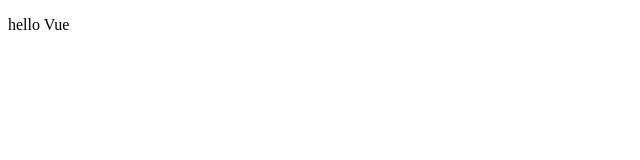
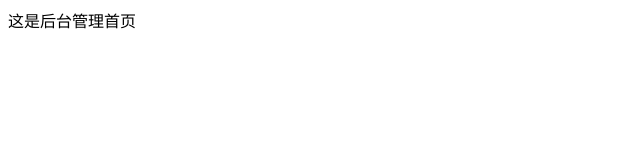
Before and after one commit to RedamancyLi/Shopping, a Vue app: page /#/home in a window 1280 px wide. Shown: the top 160 px of the page, without its empty margins (0-640 px from the left). Built offline with nearby package versions, Linux system fonts and the light colour scheme.

Commit message:
抽离路由模块

```diff
--- a/config/index.js
+++ b/config/index.js
@@ -23,7 +23,7 @@
     // Use Eslint Loader?
     // If true, your code will be linted during bundling and
     // linting errors and warnings will be shown in the console.
-    useEslint: true,
+    useEslint: false,
     // If true, eslint errors and warnings will also be shown in the error overlay
     // in the browser.
     showEslintErrorsInOverlay: false,
--- a/package.json
+++ b/package.json
@@ -11,6 +11,7 @@
     "build": "node build/build.js"
   },
   "dependencies": {
+    "element-ui": "^2.4.11",
     "vue": "^2.5.2",
     "vue-router": "^3.0.2"
   },
--- a/src/App.vue
+++ b/src/App.vue
@@ -1,17 +1,15 @@
 <template>
   <div id="app">
-    <p>hello Vue</p>
+ <!-- 指定路由出口 -->
+ <router-view></router-view>
   </div>
 </template>
 
 <script>
-
-
 export default {
-  name: 'App',
+  name: 'App'
 }
 </script>
 
 <style>
-
 </style>
--- /dev/null
+++ b/src/assets/router/index.js
@@ -0,0 +1,22 @@
+// 导入Vue
+import Vue from 'vue'
+
+// 1导入路由
+import VueRouter from 'vue-router'
+// 5.导入组件配置路由
+import Home from '@/components/Home/Home'
+import Login from '@/components/Login/Login'
+// 2将路由作为插件安装
+Vue.use(VueRouter)
+
+
+// 3创建路由 配置路由
+const router = new VueRouter({
+  routes: [
+    { path: '/login', component: Login },
+    { path: '/home', component: Home }
+  ]
+})
+
+//导出路由实例
+export default router
--- /dev/null
+++ b/src/components/Home/Home.vue
@@ -0,0 +1,9 @@
+<template>
+<div>这是后台管理首页</div>
+</template>
+
+<script>
+export default {};
+</script>
+<style>
+</style>
--- /dev/null
+++ b/src/components/Login/Login.vue
@@ -0,0 +1,8 @@
+<template>
+<div>1231</div>
+</template>
+<script>
+</script>
+
+<style>
+</style>
--- a/src/main.js
+++ b/src/main.js
@@ -2,14 +2,9 @@
 // (runtime-only or standalone) has been set in webpack.base.conf with an alias.
 import Vue from 'vue'
 import App from './App'
-// 1导入路由
-import VueRouter from 'vue-router'
-// 2将路由作为插件安装
-Vue.use(VueRouter)
-// 3创建路由 配置路由
-const router = new VueRouter({
 
-})
+// 导入路由
+import router from  './assets/router'
 
 Vue.config.productionTip = false
 
@@ -17,5 +12,7 @@
 new Vue({
   el: '#app',
   components: { App },
-  template: '<App/>'
+  template: '<App/>',
+  // 4.将vue实例和router实例关联
+  router
 })
```
Also changed, not shown: 1 other file (tests, documents, lock files or other folders).
